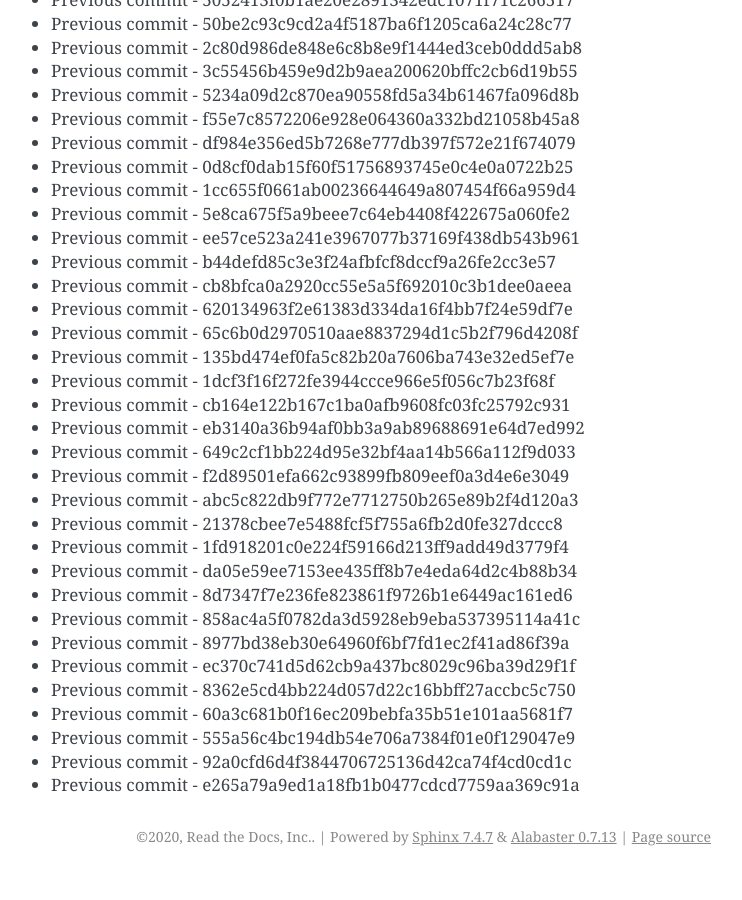
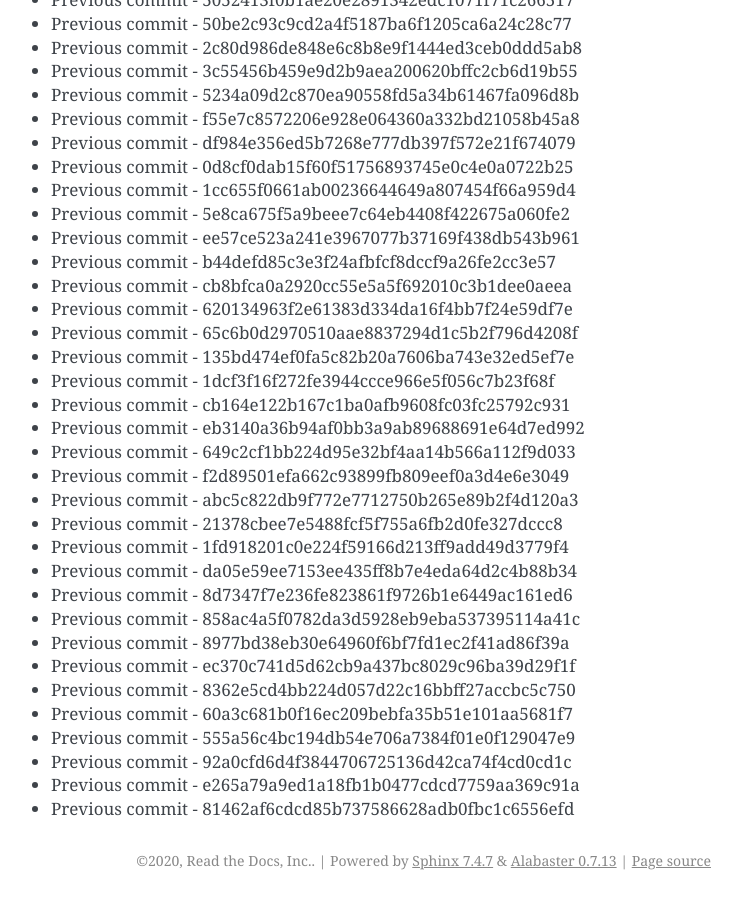
Before and after one commit to readthedocs/rtd-git-stresstest, a Sphinx documentation site: the page built from docs/updates.rst, in a window 1280 px wide and 900 px high, scrolled down 19693 px. Shown: the whole window, without its empty margins (399-1141 px from the left). Built offline with Sphinx 7.4.7, drawn with Linux system fonts in a browser that asks for light colours; before the commit the page ends 20569 px from its top, so only the background shows below that.

Commit message:
Generating commit from previous: 81462af6cdcd85b737586628adb0fbc1c6556efd

```diff
--- a/docs/updates.rst
+++ b/docs/updates.rst
@@ -859,3 +859,4 @@ It can be tested for any performance characteristics.
 * Previous commit - 555a56c4bc194db54e706a7384f01e0f129047e9
 * Previous commit - 92a0cfd6d4f3844706725136d42ca74f4cd0cd1c
 * Previous commit - e265a79a9ed1a18fb1b0477cdcd7759aa369c91a
+* Previous commit - 81462af6cdcd85b737586628adb0fbc1c6556efd
```
